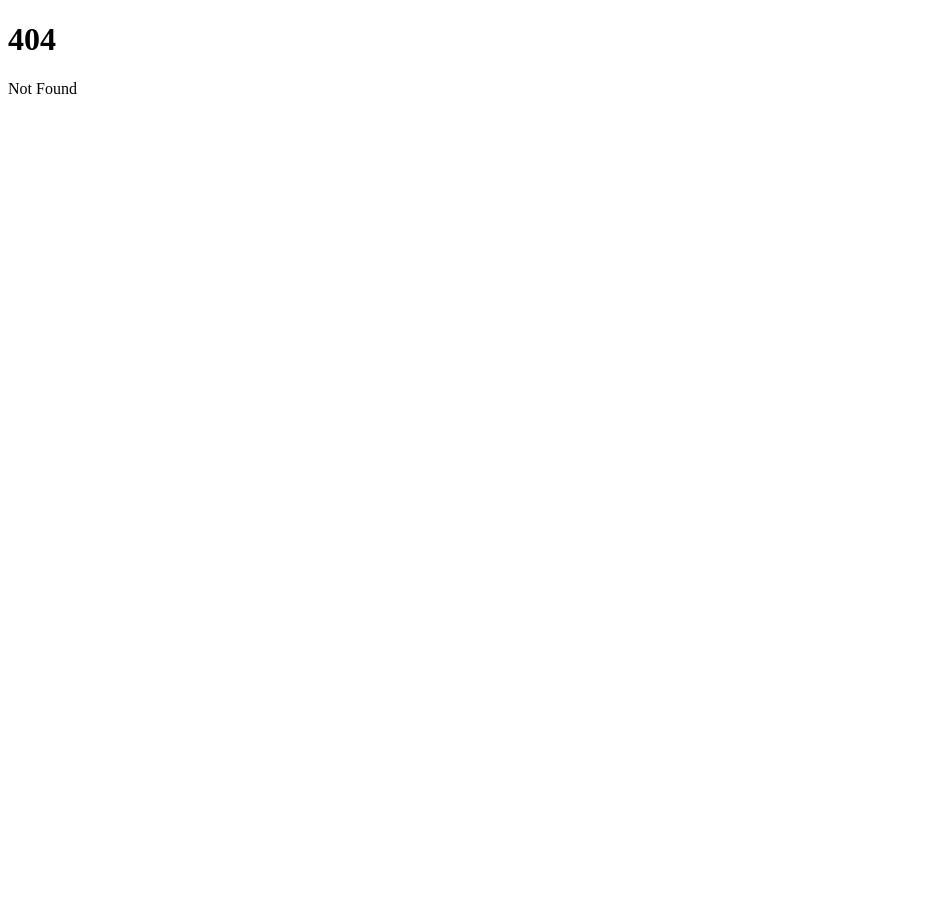
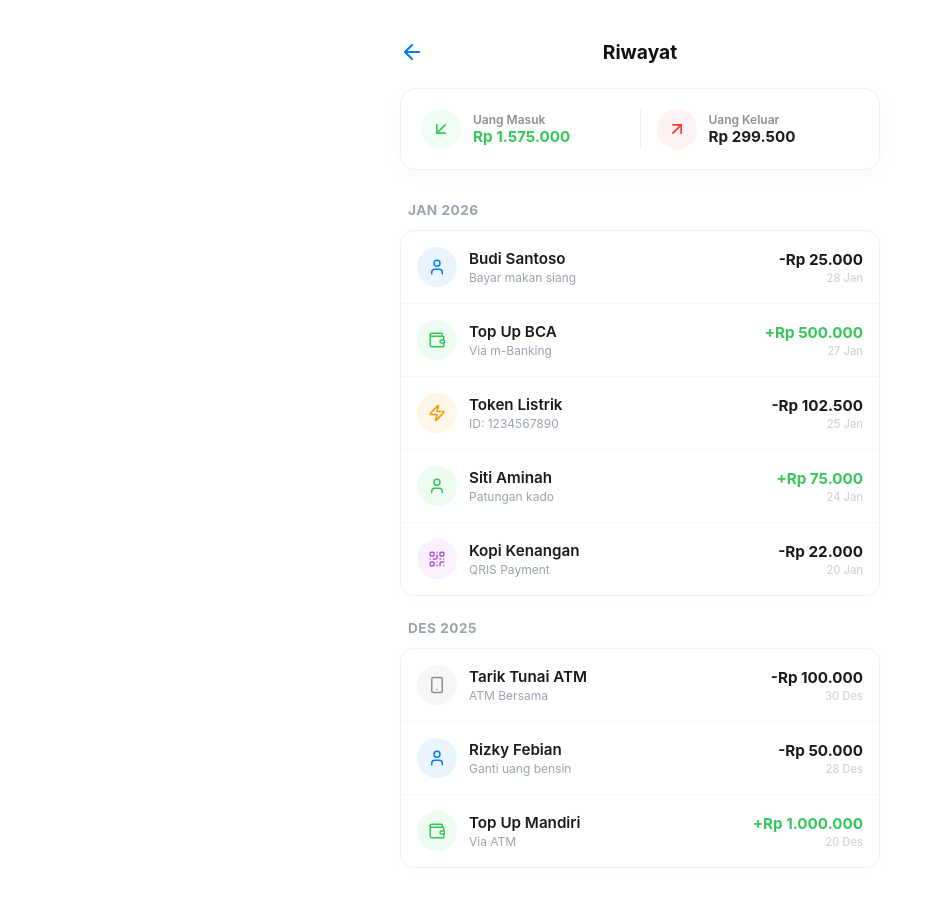
Before and after one commit to ekaadev/wallet-app-exhibition, a SvelteKit app in the folder frontend/: page /history in a window 1280 px wide. Before the commit this address had no page. Shown: the top 906 px of the page, without its empty margins (0-935 px from the left). Before the commit the page ends 800 px from the top, so only its background shows below. Built offline with nearby package versions, Linux system fonts and the light colour scheme.

Commit message:
add transaction history page with summary and grouped data display

```diff
--- /dev/null
+++ b/frontend/src/routes/(default)/history/+page@.svelte
@@ -0,0 +1,431 @@
+<script>
+	// @ts-nocheck
+
+	import {
+		ArrowUpRight,
+		ArrowDownLeft,
+		User,
+		Smartphone,
+		Zap,
+		QrCode,
+		Wallet,
+		ArrowLeft
+	} from 'lucide-svelte';
+
+	// --- MOCKUP DATA TRANSAKSI WALLET ---
+	const transactions = [
+		// BULAN INI (JANUARI 2026)
+		{
+			id: 1,
+			title: 'Budi Santoso',
+			desc: 'Bayar makan siang',
+			date: '28 Jan 2026',
+			type: 'expense',
+			amount: 25000,
+			category: 'transfer_out'
+		},
+		{
+			id: 2,
+			title: 'Top Up BCA',
+			desc: 'Via m-Banking',
+			date: '27 Jan 2026',
+			type: 'income',
+			amount: 500000,
+			category: 'topup'
+		},
+		{
+			id: 3,
+			title: 'Token Listrik',
+			desc: 'ID: 1234567890',
+			date: '25 Jan 2026',
+			type: 'expense',
+			amount: 102500,
+			category: 'bill'
+		},
+		{
+			id: 4,
+			title: 'Siti Aminah',
+			desc: 'Patungan kado',
+			date: '24 Jan 2026',
+			type: 'income',
+			amount: 75000,
+			category: 'transfer_in'
+		},
+		{
+			id: 5,
+			title: 'Kopi Kenangan',
+			desc: 'QRIS Payment',
+			date: '20 Jan 2026',
+			type: 'expense',
+			amount: 22000,
+			category: 'qris'
+		},
+
+		// BULAN LALU (DESEMBER 2025)
+		{
+			id: 6,
+			title: 'Tarik Tunai ATM',
+			desc: 'ATM Bersama',
+			date: '30 Des 2025',
+			type: 'expense',
+			amount: 100000,
+			category: 'withdraw'
+		},
+		{
+			id: 7,
+			title: 'Rizky Febian',
+			desc: 'Ganti uang bensin',
+			date: '28 Des 2025',
+			type: 'expense',
+			amount: 50000,
+			category: 'transfer_out'
+		},
+		{
+			id: 8,
+			title: 'Top Up Mandiri',
+			desc: 'Via ATM',
+			date: '20 Des 2025',
+			type: 'income',
+			amount: 1000000,
+			category: 'topup'
+		}
+	];
+
+	// Helper Format Rupiah
+	// @ts-ignore
+	function formatRupiah(value) {
+		return new Intl.NumberFormat('id-ID', {
+			style: 'currency',
+			currency: 'IDR',
+			maximumFractionDigits: 0
+		}).format(value);
+	}
+
+	// 1. Hitung Summary Otomatis
+	let totalIncome = $derived(
+		transactions.filter((t) => t.type === 'income').reduce((sum, t) => sum + t.amount, 0)
+	);
+
+	let totalExpense = $derived(
+		transactions.filter((t) => t.type === 'expense').reduce((sum, t) => sum + t.amount, 0)
+	);
+
+	// 2. Grouping Data per Bulan
+	// @ts-ignore
+	function groupTransactions(data) {
+		const groups = {};
+		// @ts-ignore
+		data.forEach((t) => {
+			const dateParts = t.date.split(' ');
+			const monthYear = `${dateParts[1]} ${dateParts[2]}`;
+			// @ts-ignore
+			if (!groups[monthYear]) groups[monthYear] = [];
+			// @ts-ignore
+			groups[monthYear].push(t);
+		});
+		return groups;
+	}
+
+	const groupedData = groupTransactions(transactions);
+	const months = Object.keys(groupedData);
+
+	// 3. Logic Icon & Warna berdasarkan Kategori Wallet
+	// @ts-ignore
+	function getIcon(category) {
+		switch (category) {
+			case 'transfer_out':
+				return User; // Kirim ke orang
+			case 'transfer_in':
+				return User; // Terima dari orang
+			case 'topup':
+				return Wallet; // Isi Saldo
+			case 'bill':
+				return Zap; // Bayar Tagihan
+			case 'qris':
+				return QrCode; // Scan QR
+			case 'withdraw':
+				return Smartphone; // Tarik Tunai/Pulsa
+			default:
+				return User;
+		}
+	}
+
+	// @ts-ignore
+	function getColor(category) {
+		switch (category) {
+			case 'transfer_in':
+				return '#34c759'; // Hijau (Masuk)
+			case 'topup':
+				return '#34c759'; // Hijau (Masuk)
+			case 'transfer_out':
+				return '#007aff'; // Biru (Transfer)
+			case 'bill':
+				return '#ff9500'; // Orange (Tagihan)
+			case 'qris':
+				return '#af52de'; // Ungu (QRIS)
+			default:
+				return '#8e8e93'; // Abu-abu
+		}
+	}
+</script>
+
+<div class="page-container">
+	<header class="header">
+		<a href="/wallet" class="back-btn" aria-label="Kembali">
+			<ArrowLeft size={24} color="#007aff" />
+		</a>
+
+		<h1>Riwayat</h1>
+
+		<div class="spacer"></div>
+	</header>
+
+	<div class="summary-card">
+		<div class="summary-item">
+			<div class="icon-circle income-bg">
+				<ArrowDownLeft size={20} color="#34c759" />
+			</div>
+			<div class="summary-text">
+				<span class="label">Uang Masuk</span>
+				<span class="value income">{formatRupiah(totalIncome)}</span>
+			</div>
+		</div>
+
+		<div class="divider"></div>
+
+		<div class="summary-item">
+			<div class="icon-circle expense-bg">
+				<ArrowUpRight size={20} color="#ff3b30" />
+			</div>
+			<div class="summary-text">
+				<span class="label">Uang Keluar</span>
+				<span class="value expense">{formatRupiah(totalExpense)}</span>
+			</div>
+		</div>
+	</div>
+
+	<div class="history-list">
+		{#each months as month}
+			<div class="month-header">{month.toUpperCase()}</div>
+
+			<div class="ios-list-group">
+				{#each groupedData[month] as item}
+					{@const ItemIcon = getIcon(item.category)}
+					{@const iconColor = getColor(item.category)}
+
+					<div class="list-row">
+						<div class="row-left">
+							<div class="category-icon" style="background-color: {iconColor}15;">
+								<ItemIcon size={18} color={iconColor} />
+							</div>
+							<div class="item-details">
+								<span class="item-title">{item.title}</span>
+								<span class="item-desc">{item.desc}</span>
+							</div>
+						</div>
+
+						<div class="row-right">
+							<span class="amount {item.type}">
+								{item.type === 'income' ? '+' : '-'}{formatRupiah(item.amount)}
+							</span>
+							<span class="date-label">{item.date.split(' ')[0]} {item.date.split(' ')[1]}</span>
+						</div>
+					</div>
+				{/each}
+			</div>
+		{/each}
+	</div>
+</div>
+
+<style>
+	:global(body) {
+		background-color: #ffffff; /* Background Putih */
+		font-family: -apple-system, BlinkMacSystemFont, 'Segoe UI', Roboto, sans-serif;
+	}
+
+	.page-container {
+		padding: 1rem 1.5rem 6rem 1.5rem;
+		max-width: 480px;
+		margin: 0 auto;
+	}
+
+	/* HEADER */
+	.header {
+		margin-bottom: 1.5rem;
+		padding-top: 1rem;
+
+		/* Flexbox untuk menata 3 elemen (Btn - Judul - Spacer) */
+		display: flex;
+		align-items: center;
+		justify-content: space-between;
+	}
+
+	.header h1 {
+		font-size: 1.2rem; /* Ukuran font disesuaikan agar rapi dgn tombol */
+		font-weight: 700;
+		margin: 0;
+		color: #111;
+	}
+
+	/* Style Tombol Back */
+	.back-btn {
+		background: none;
+		border: none;
+		cursor: pointer;
+		padding: 0;
+		display: flex;
+		align-items: center;
+		justify-content: flex-start;
+		width: 40px; /* Lebar area klik */
+	}
+
+	/* Style Spacer Penyeimbang */
+	.spacer {
+		width: 40px; /* Harus sama dengan lebar back-btn */
+	}
+
+	/* SUMMARY CARD */
+	.summary-card {
+		background-color: #ffffff;
+		border-radius: 16px;
+		padding: 1.25rem;
+		display: flex;
+		justify-content: space-between;
+		align-items: center;
+		border: 1px solid #f0f0f0;
+		box-shadow: 0 4px 20px rgba(0, 0, 0, 0.03);
+		margin-bottom: 2rem;
+	}
+
+	.summary-item {
+		display: flex;
+		align-items: center;
+		gap: 12px;
+		flex: 1;
+	}
+	.icon-circle {
+		width: 40px;
+		height: 40px;
+		border-radius: 50%;
+		display: flex;
+		align-items: center;
+		justify-content: center;
+	}
+	.income-bg {
+		background-color: #f0fdf4;
+	}
+	.expense-bg {
+		background-color: #fef2f2;
+	}
+
+	.summary-text {
+		display: flex;
+		flex-direction: column;
+	}
+	.summary-text .label {
+		font-size: 0.75rem;
+		color: #8e8e93;
+		font-weight: 600;
+	}
+	.summary-text .value {
+		font-size: 0.95rem;
+		font-weight: 700;
+	}
+	.value.income {
+		color: #34c759;
+	}
+	.value.expense {
+		color: #1c1c1e;
+	}
+	.divider {
+		width: 1px;
+		height: 40px;
+		background-color: #f0f0f0;
+		margin: 0 1rem;
+	}
+
+	/* HISTORY LIST */
+	.month-header {
+		font-size: 0.85rem;
+		font-weight: 700;
+		color: #9ca3af;
+		margin-bottom: 0.75rem;
+		padding-left: 0.5rem;
+		letter-spacing: 0.5px;
+		margin-top: 1.5rem;
+	}
+	.history-list > .month-header:first-child {
+		margin-top: 0;
+	}
+
+	.ios-list-group {
+		background-color: #ffffff;
+		border-radius: 14px;
+		overflow: hidden;
+		border: 1px solid #f0f0f0;
+		box-shadow: 0 2px 10px rgba(0, 0, 0, 0.02);
+	}
+
+	.list-row {
+		display: flex;
+		justify-content: space-between;
+		align-items: center;
+		padding: 1rem;
+		border-bottom: 1px solid #f8f8f8;
+	}
+	.list-row:last-child {
+		border-bottom: none;
+	}
+
+	.row-left {
+		display: flex;
+		align-items: center;
+		gap: 12px;
+	}
+
+	.category-icon {
+		width: 40px;
+		height: 40px;
+		border-radius: 50%;
+		display: flex;
+		align-items: center;
+		justify-content: center;
+	}
+
+	.item-details {
+		display: flex;
+		flex-direction: column;
+		gap: 2px;
+	}
+	.item-title {
+		font-size: 0.95rem;
+		font-weight: 600;
+		color: #1a1a1a;
+	}
+	.item-desc {
+		font-size: 0.75rem;
+		color: #9ca3af;
+	}
+
+	.row-right {
+		display: flex;
+		flex-direction: column;
+		align-items: flex-end;
+		gap: 2px;
+	}
+	.amount {
+		font-size: 0.95rem;
+		font-weight: 700;
+	}
+	.amount.income {
+		color: #34c759;
+	}
+	.amount.expense {
+		color: #1a1a1a;
+	}
+	.date-label {
+		font-size: 0.7rem;
+		color: #d1d5db;
+		font-weight: 500;
+	}
+</style>
```
